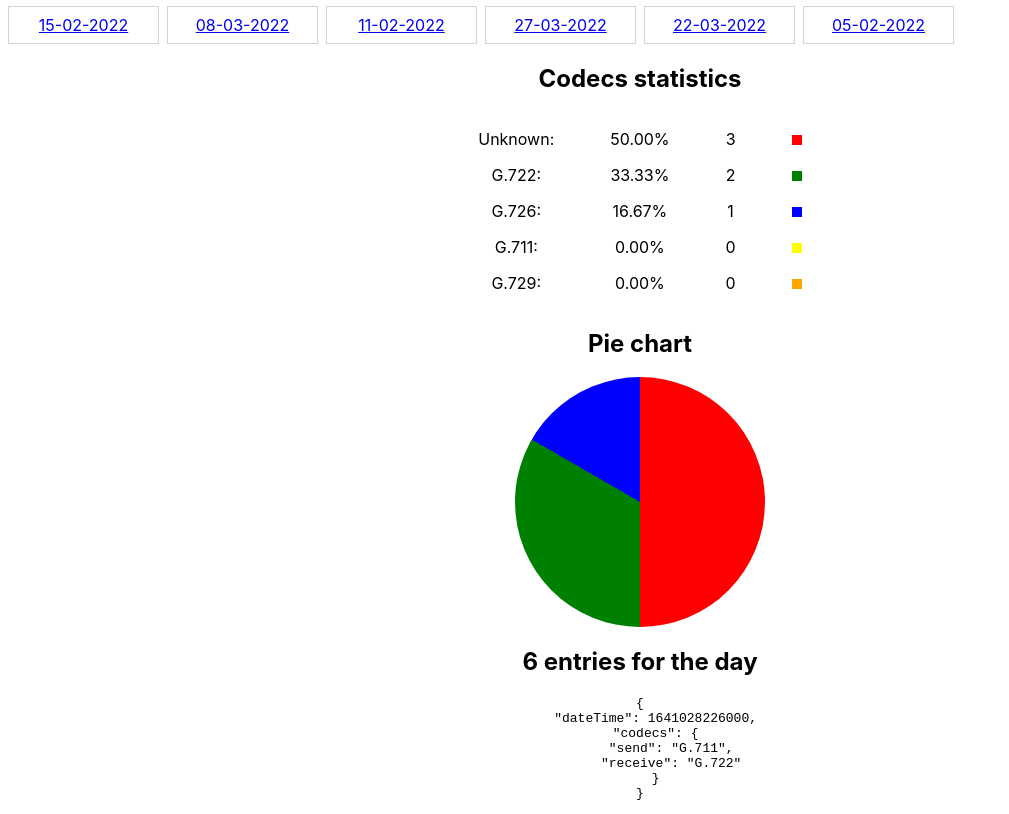
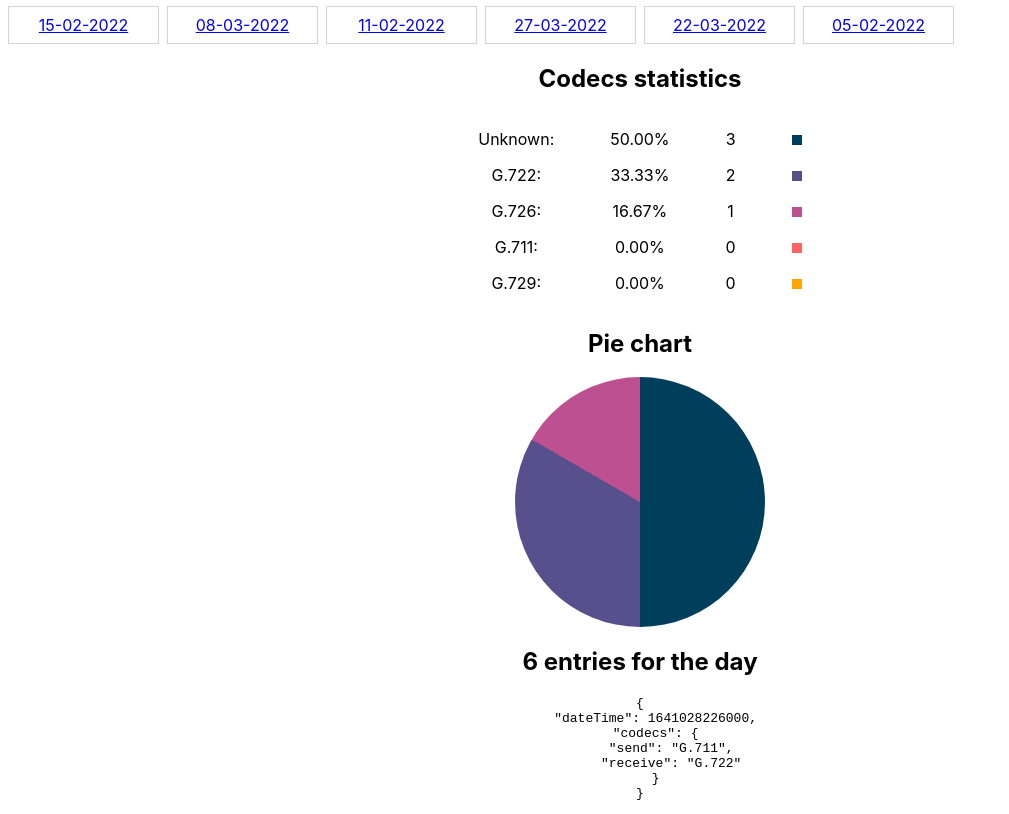
Before and after one commit to maurer2/fernsprecher-kodierer-dekodierer-schau, a React (Create React App) app in the folder app/: page /calls/01-01-2022 in a window 1280 px wide. Shown: the part 523-1337 px from the top of the page, without its empty margins (0-1009 px from the left). Built offline with nearby package versions, Linux system fonts and the light colour scheme.

Commit message:
Improved pie chart colours

```diff
--- a/app/src/features/calls/components/PieChart/PieChart.tsx
+++ b/app/src/features/calls/components/PieChart/PieChart.tsx
@@ -1,13 +1,13 @@
 import React, { VFC } from 'react';
 
 import * as Types from './PieChart.types';
+import { COLOURS } from './constants';
 
 const PieChart: VFC<Readonly<Types.PieChartProps>> = ({ numberOfCodecs, codecStatistics }) => {
-  const colours: Types.Colour[] = ['red', 'green', 'blue', 'yellow', 'orange', 'deeppink'];
 
   const gradientSections = codecStatistics.reduce(
     (total, current, index) => {
-      const colour = colours[index]; // todo wrap around
+      const colour = COLOURS[index];
       const endValue = total.startValue + current[1];
 
       const section = `${colour} ${total.startValue.toFixed(5)}% ${endValue.toFixed(5)}%`;
--- a/app/src/features/calls/components/PieChart/constants.ts
+++ b/app/src/features/calls/components/PieChart/constants.ts
@@ -1 +1,3 @@
-export const COLOURS = ['red', 'green', 'blue', 'yellow', 'orange', 'deeppink'] as const;
+import { Colour } from "./PieChart.types";
+
+export const COLOURS = ['#003f5c', '#58508d', '#bc5090', '#ff6361', '#ffa600'] as const;
```
